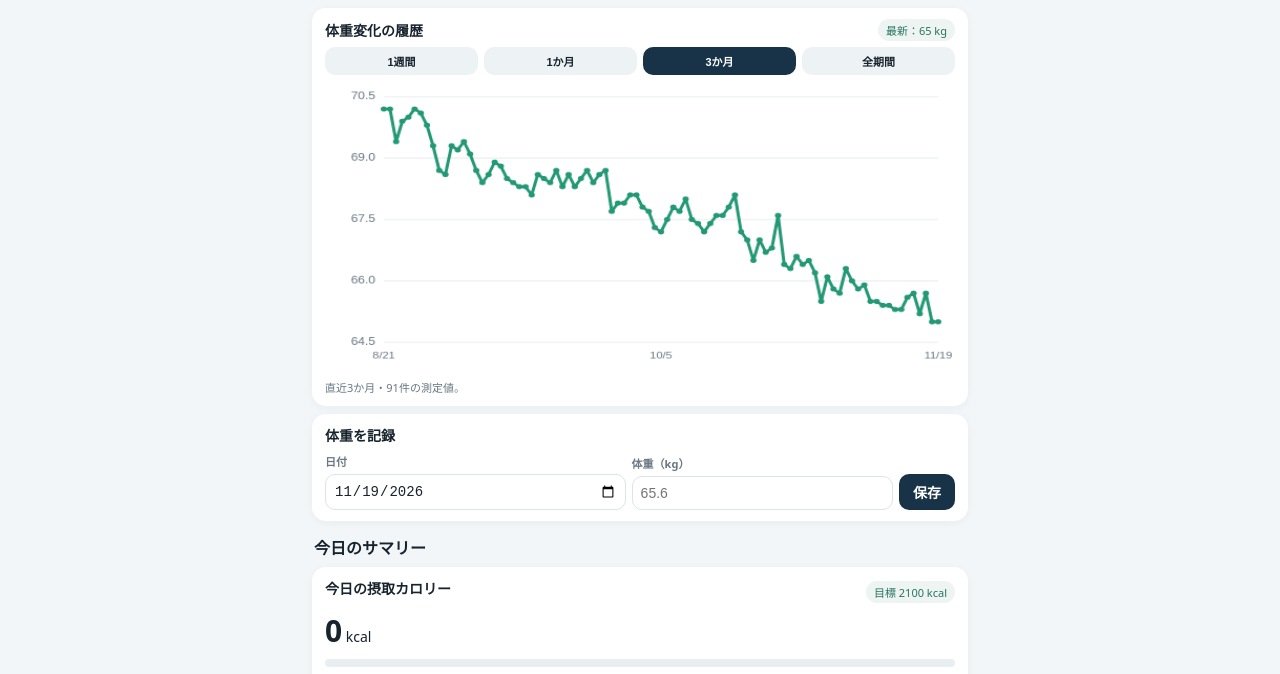
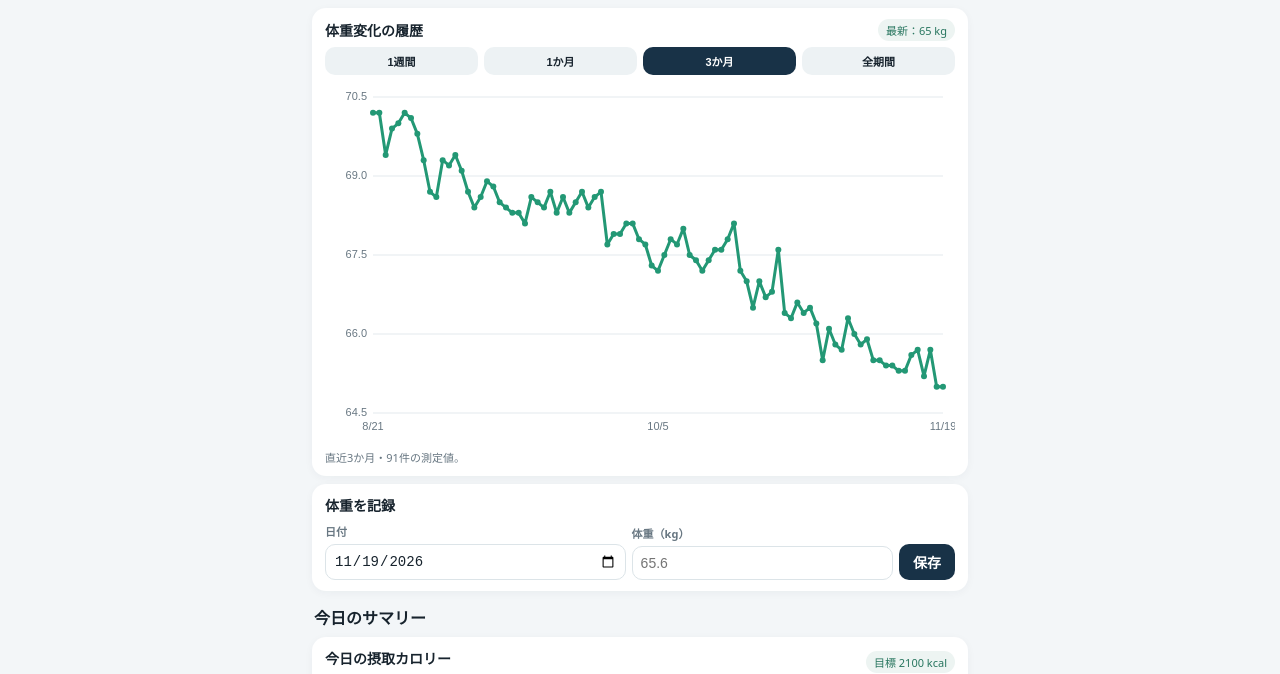
Before and after one commit to vanvan4200-byte/bodylog, a plain HTML site: page index.html in a window 1280 px wide. Shown: the part 47-721 px from the top of the page. Drawn offline with Linux system fonts and the light colour scheme.

Commit message:
Update weight chart height and styling adjustments

```diff
--- a/index.html
+++ b/index.html
@@ -32,7 +32,7 @@ label{font-size:11px;color:var(--muted);font-weight:650}.formgrid{display:grid;g
 .measurement-detail summary::-webkit-details-marker,.month-group summary::-webkit-details-marker{display:none}.measurement-detail[open] summary .small{color:var(--green)}
 .month-group{border:1px solid var(--line);border-radius:12px;margin-bottom:10px;overflow:hidden}.month-group:last-child{margin-bottom:0}.month-summary{cursor:pointer;list-style:none;display:flex;justify-content:space-between;align-items:center;padding:11px 13px;background:#f5f8f9;font-weight:700;font-size:14px}.month-group[open] .month-summary{border-bottom:1px solid var(--line)}.month-items{padding:0 13px}
 .notice{background:#fff8e9;border:1px solid #f4e3bd;color:#76571d;padding:10px;border-radius:11px;font-size:12px;line-height:1.55}
-canvas{width:100%;height:290px;display:block}.chart-ranges button{font-size:11px;padding:6px 6px}.chart-ranges button.active{background:var(--navy);color:#fff}
+#weightChart{width:100%;height:360px;display:block}.chart-ranges button{font-size:11px;padding:6px 6px}.chart-ranges button.active{background:var(--navy);color:#fff}
 .compact-weight-form{display:grid;grid-template-columns:1.15fr 1fr auto;gap:6px;align-items:end}
 .compact-weight-form input{margin:3px 0 0;padding:8px;font-size:14px}
 .compact-weight-form button{padding:8px 14px;height:36px;white-space:nowrap}
@@ -46,7 +46,7 @@ canvas{width:100%;height:290px;display:block}.chart-ranges button{font-size:11px
  </div>
 </header>
 <main>
-<!-- ホーム：高さ大きめの体重グラフ＋直下のコンパクトな体重入力 -->
+<!-- ホーム：高さ360pxの体重グラフ＋直下のコンパクトな体重入力 -->
 <section id="home" class="page">
  <div class="card">
   <div class="row" style="margin-bottom:6px">
@@ -59,7 +59,7 @@ canvas{width:100%;height:290px;display:block}.chart-ranges button{font-size:11px
    <button type="button" class="secondary" data-range="90" onclick="setChartRange(90)">3か月</button>
    <button type="button" class="secondary" data-range="all" onclick="setChartRange('all')">全期間</button>
   </div>
-  <canvas id="weightChart" width="600" height="340"></canvas>
+  <canvas id="weightChart" style="height:360px"></canvas>
   <div class="small" id="chartCaption" style="margin-top:6px">体重の推移を表示します。</div>
  </div>
 
@@ -306,16 +306,24 @@ function dateValue(s){
 }
 function drawChart(ms){
  let cv=document.getElementById('weightChart');if(!cv)return;
- let ctx=cv.getContext('2d'),w=cv.width,h=cv.height;
+ const rect=cv.getBoundingClientRect();
+ const cssW=Math.max(280,Math.floor(rect.width||cv.clientWidth||320));
+ const cssH=Math.max(200,Math.floor(rect.height||cv.clientHeight||360));
+ const dpr=Math.min(window.devicePixelRatio||1,2);
+ cv.width=Math.floor(cssW*dpr);
+ cv.height=Math.floor(cssH*dpr);
+ let ctx=cv.getContext('2d');
+ ctx.setTransform(dpr,0,0,dpr,0,0);
+ let w=cssW,h=cssH;
  ctx.clearRect(0,0,w,h);
  let data=[...ms].filter(x=>x.w!==null&&x.w!==undefined&&x.w!==''&&Number.isFinite(Number(x.w))&&Number.isFinite(dateValue(x.date))).sort((a,b)=>dateValue(a.date)-dateValue(b.date));
  if(!data.length){
-  ctx.fillStyle='#687782';ctx.font='16px sans-serif';ctx.fillText('体重を記録するとグラフが表示されます',30,170);
+  ctx.fillStyle='#687782';ctx.font='14px sans-serif';ctx.fillText('体重を記録するとグラフが表示されます',24,h/2);
   document.getElementById('chartCaption').textContent='測定データはまだありません。';return;
  }
  let end=dateValue(data[data.length-1].date), start=chartRange==='all'?dateValue(data[0].date):end-Number(chartRange)*86400000;
  if(chartRange!=='all')data=data.filter(x=>dateValue(x.date)>=start&&dateValue(x.date)<=end);
- if(!data.length){ctx.fillStyle='#687782';ctx.font='16px sans-serif';ctx.fillText('この期間の測定データはありません',30,170);return;}
+ if(!data.length){ctx.fillStyle='#687782';ctx.font='14px sans-serif';ctx.fillText('この期間の測定データはありません',24,h/2);return;}
 
  const targetW = (db.goals && db.goals.weight !== null && db.goals.weight !== undefined && db.goals.weight !== '') ? Number(db.goals.weight) : null;
  const hasTarget = Number.isFinite(targetW);
@@ -325,12 +333,12 @@ function drawChart(ms){
  let min=Math.floor((Math.min(...vals)-.3)*2)/2,max=Math.ceil((Math.max(...vals)+.3)*2)/2;
  if(max<=min)max=min+1;
 
- const left=56,right=w-16,top=16,bottom=h-36,plotW=right-left,plotH=bottom-top;
- ctx.font='12px sans-serif';ctx.textAlign='right';ctx.textBaseline='middle';ctx.fillStyle='#687782';ctx.strokeStyle='#e3e9ed';ctx.lineWidth=1;
+ const left=48,right=w-12,top=14,bottom=h-30,plotW=right-left,plotH=bottom-top;
+ ctx.font='11px sans-serif';ctx.textAlign='right';ctx.textBaseline='middle';ctx.fillStyle='#687782';ctx.strokeStyle='#e3e9ed';ctx.lineWidth=1;
  for(let i=0;i<5;i++){
   let v=max-i*(max-min)/4,y=top+i*plotH/4;
   ctx.beginPath();ctx.moveTo(left,y);ctx.lineTo(right,y);ctx.stroke();
-  ctx.fillText(v.toFixed(1),left-8,y);
+  ctx.fillText(v.toFixed(1),left-6,y);
  }
 
  const first=dateValue(data[0].date),last=dateValue(data[data.length-1].date),span=Math.max(1,last-first);
@@ -352,7 +360,7 @@ function drawChart(ms){
   ctx.fillStyle='#e2a33b';
   ctx.font='bold 11px sans-serif';
   ctx.textAlign='right';
-  const labelY = ty - top < 18 ? ty + 12 : ty - 8;
+  const labelY = ty - top < 16 ? ty + 12 : ty - 8;
   ctx.fillText(`目標 ${fmt(targetW)}kg`, right - 4, labelY);
   ctx.restore();
  }
@@ -366,7 +374,7 @@ function drawChart(ms){
  const label=s=>{let d=new Date(dateValue(s));return `${d.getUTCMonth()+1}/${d.getUTCDate()}`;};
  const labels=[data[0].date,data[Math.floor((data.length-1)/2)].date,data[data.length-1].date];
  const positions=[left,(left+right)/2,right];
- labels.forEach((s,i)=>ctx.fillText(label(s),positions[i],bottom+10));
+ labels.forEach((s,i)=>ctx.fillText(label(s),positions[i],bottom+8));
 
  const period=chartRange==='all'?'全期間':chartRange===7?'直近1週間':chartRange===30?'直近1か月':'直近3か月';
  const targetText=hasTarget?`（目標：${fmt(targetW)}kg）`:'';
```
